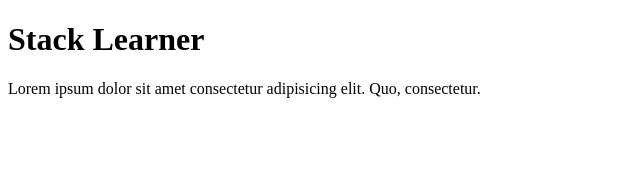
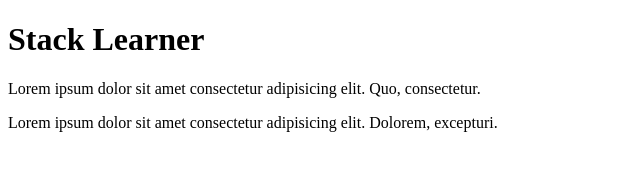
Before and after one commit to Arif016210/assignment-2, a plain HTML site: page index.html in a window 1280 px wide. Shown: the whole page, without its empty margins (0-640 px from the left). Drawn offline with Linux system fonts and the light colour scheme.

Commit message:
edited index.html file

```diff
--- a/index.html
+++ b/index.html
@@ -10,6 +10,7 @@
 <body>
     <h1>Stack Learner</h1>
     <p>Lorem ipsum dolor sit amet consectetur adipisicing elit. Quo, consectetur.</p>
+    <p>Lorem ipsum dolor sit amet consectetur adipisicing elit. Dolorem, excepturi.</p>
 </body>
 
 </html>
```
